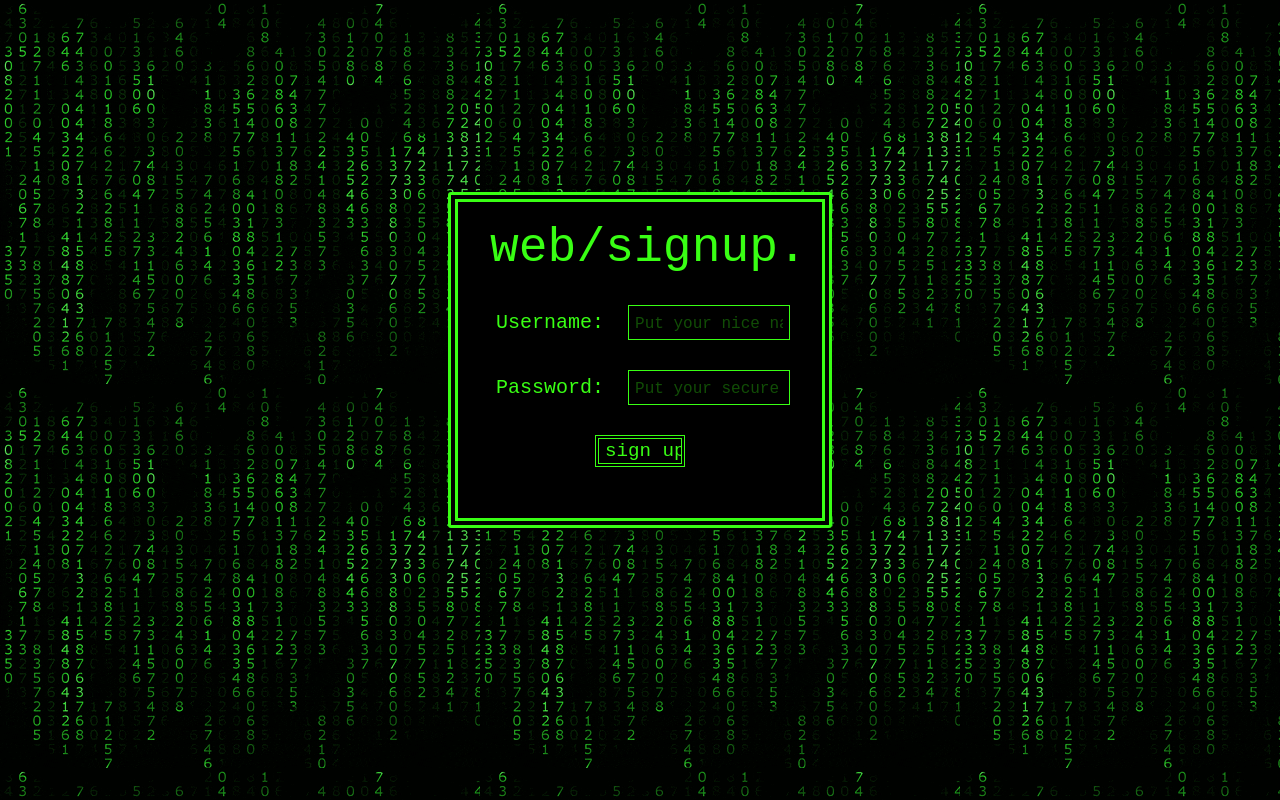
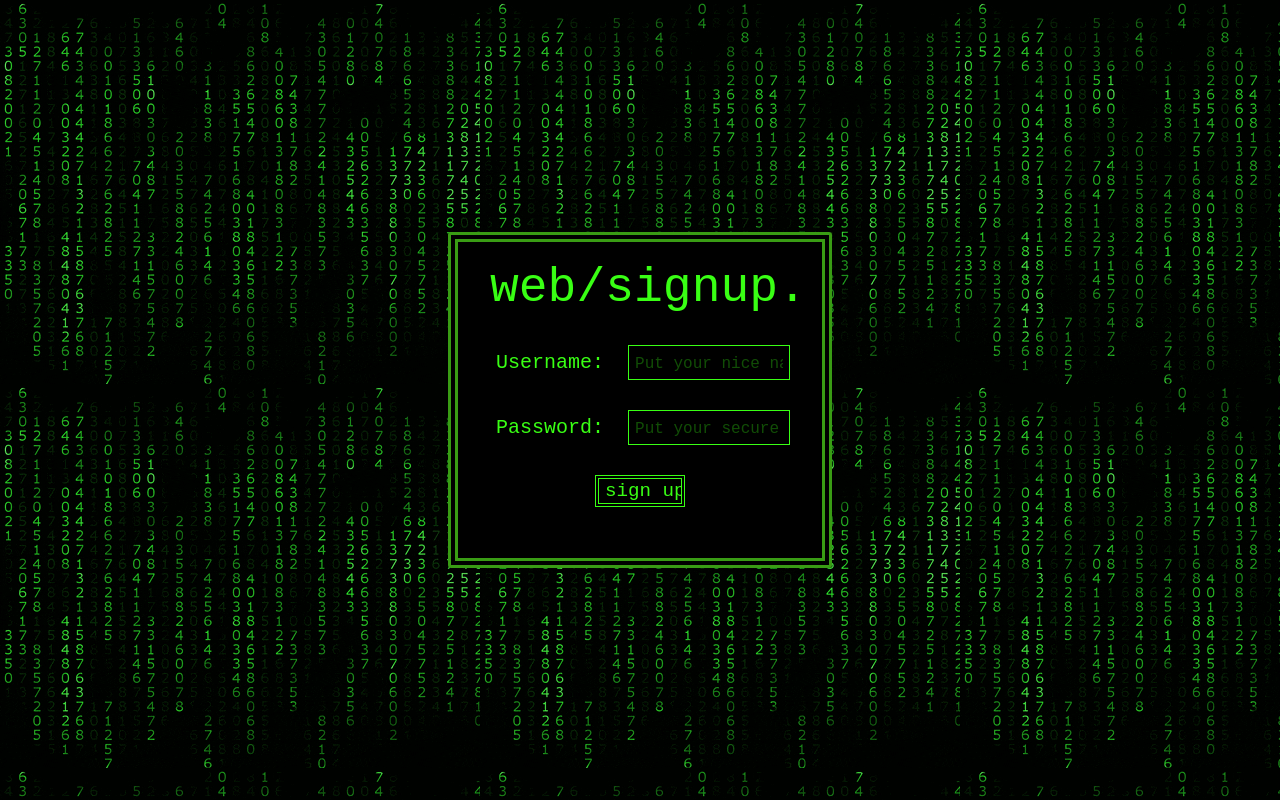
Before and after one commit to CS-twop/Secure-django-reacthook, a React (Create React App) app in the folder frontend/: page /signup in a window 1280 px wide. Built offline with nearby package versions, Linux system fonts and the light colour scheme.

Commit message:
signup css added

```diff
--- a/frontend/src/Pages/Signup.css
+++ b/frontend/src/Pages/Signup.css
@@ -1,7 +1,7 @@
 .page {
     display: flex;
     flex-direction: column;
-    justify-content: top;
+    justify-content: center;
     position: absolute;
     top: 0;
     right: 0;
@@ -19,14 +19,16 @@
     padding-top: 1.5%;
     padding-bottom: 4%;
     background-color: black;
-    margin-top: 15%;
     margin-left: 35%;
     margin-right: 35%;
     border-radius: 3px;
     border-style: double;
     border-width: 10px;
-    border-color: rgb(	57, 255, 20);
+    border-color: rgb(57, 255, 20);
+    animation: blink 1.05s;
+    animation-iteration-count: infinite;
 }
+@keyframes blink { 50% { border-color:rgb(57, 120, 20); }  }
 
 .sigup-header{
     text-align: center;
@@ -61,7 +63,7 @@
 }
 
 .signup-btn:focus{
-    outline-color:black;
+    outline-color:rgb(57, 120, 20);
 }
 
 .label {
```
